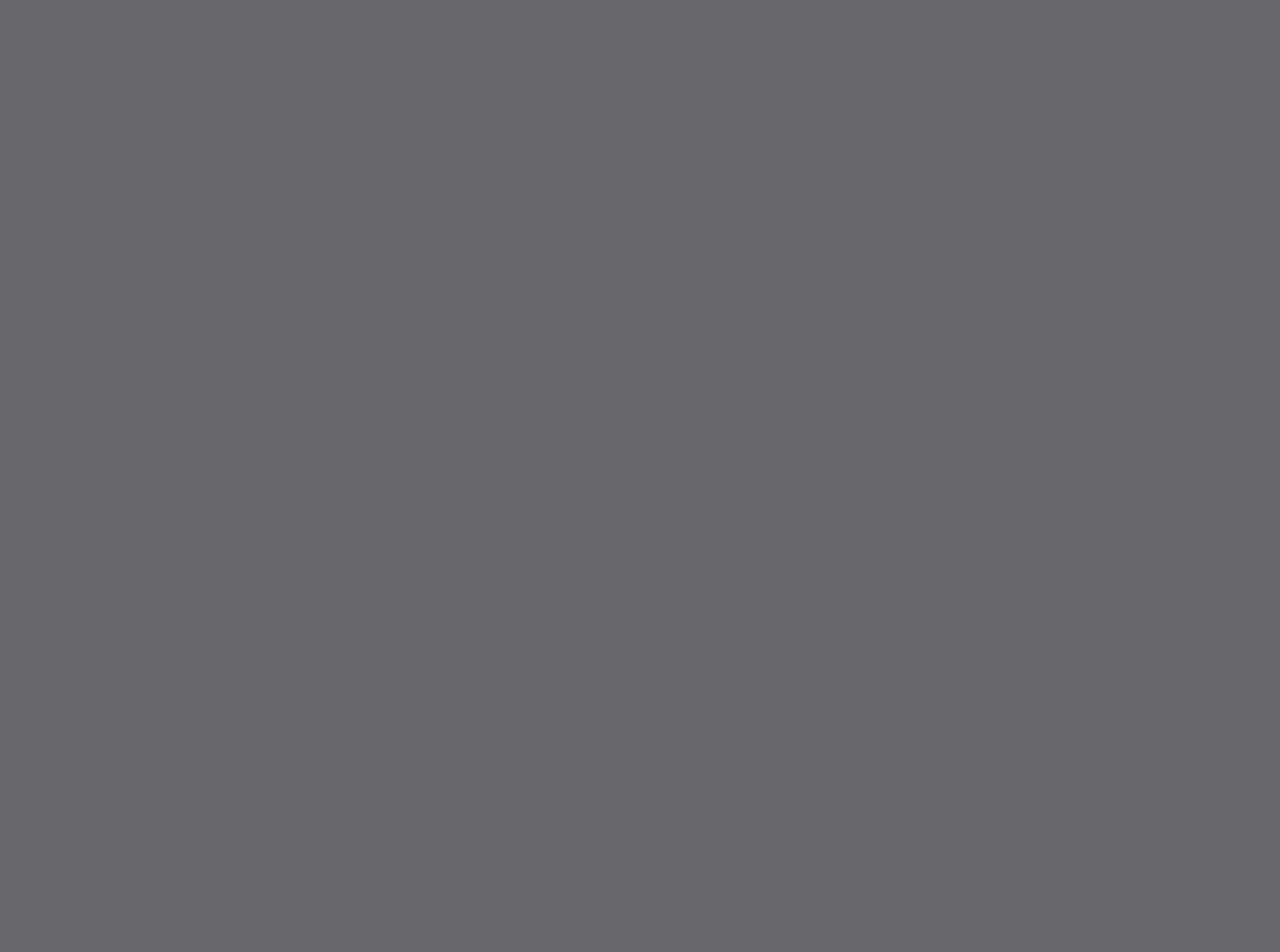
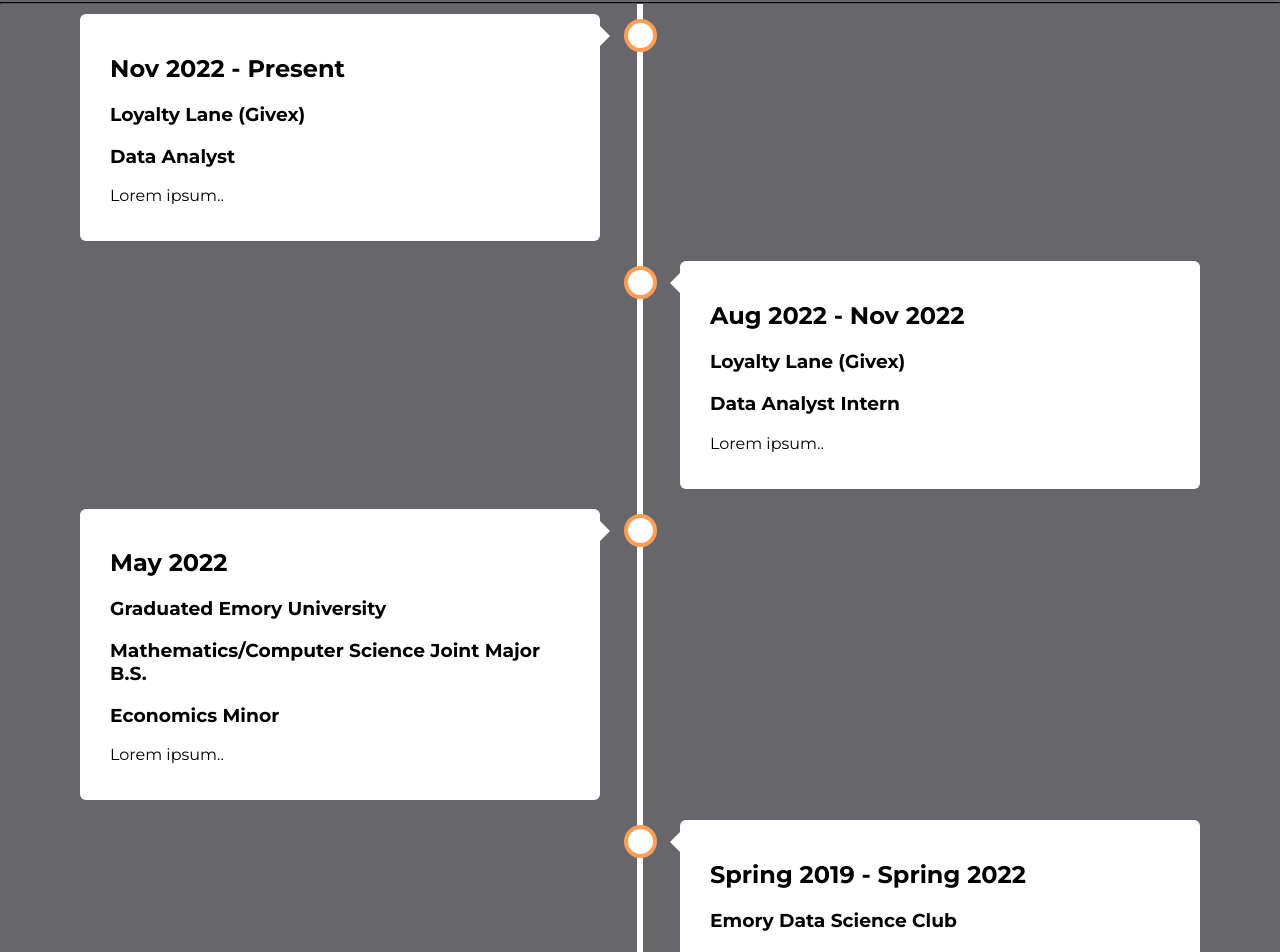
Before and after one commit to mattburke1999/Portfolio, a React (Vite) app: page / in a window 1280 px wide. Shown: the part 1655-2607 px from the top of the page. Before the commit the page ends 1657 px from the top, so only its background shows below. Built offline with nearby package versions, Linux system fonts and the light colour scheme.

Commit message:
Added experience page with timeline. Just an initial design for now, will need to update the styling a bit later and add descriptions to each experience.

```diff
--- a/index.html
+++ b/index.html
@@ -3,7 +3,7 @@
   <head>
     <meta charset="UTF-8" />
     <meta name="viewport" content="width=device-width, initial-scale=1.0" />
-    <title>React App</title>
+    <title>Matthew Burke - Portfolio</title>
     <link rel="preconnect" href="https://fonts.googleapis.com">
     <link rel="preconnect" href="https://fonts.gstatic.com" crossorigin>
     <link href="https://fonts.googleapis.com/css2?family=Montserrat:ital,wght@0,100..900;1,100..900&display=swap" rel="stylesheet">
--- /dev/null
+++ b/src/Experience/Experience.jsx
@@ -0,0 +1,52 @@
+import styles from './Experience.module.css'
+
+
+function ExperienceItem({ itemContent, side }) {
+    return (
+        <div className={`${styles.container} ${styles[side]}`}>
+            <div className={styles.content}>
+                {itemContent}
+            </div>
+        </div>
+    );
+}
+
+export default function Experience({expRef}) {
+    return (
+        <div className={styles.timeline} ref={expRef}>
+            <ExperienceItem itemContent={
+                <>
+                    <h2>Nov 2022 - Present</h2>
+                    <h3>Loyalty Lane (Givex)</h3>
+                    <h3>Data Analyst</h3>
+                    <p>Lorem ipsum..</p>
+                </>
+            } side='left' />
+            <ExperienceItem itemContent={
+                <>
+                    <h2>Aug 2022 - Nov 2022</h2>
+                    <h3>Loyalty Lane (Givex)</h3>
+                    <h3>Data Analyst Intern</h3>
+                    <p>Lorem ipsum..</p>
+                </>
+            } side='right' />
+
+            <ExperienceItem itemContent={
+                <>
+                    <h2>May 2022</h2>
+                    <h3>Graduated Emory University</h3>
+                    <h3>Mathematics/Computer Science Joint Major B.S.</h3>
+                    <h3>Economics Minor</h3>
+                    <p>Lorem ipsum..</p>
+                </>
+            } side='left' />
+            <ExperienceItem itemContent={
+                <>
+                    <h2>Spring 2019 - Spring 2022</h2>
+                    <h3>Emory Data Science Club</h3>
+
+                </>
+            } side='right' />
+        </div>
+    );
+}
--- /dev/null
+++ b/src/Experience/Experience.module.css
@@ -0,0 +1,136 @@
+* {
+    box-sizing: border-box;
+  }
+
+  /* Set a background color */
+  body {
+    background-color: #474e5d;
+    font-family: Helvetica, sans-serif;
+  }
+
+  /* The actual timeline (the vertical ruler) */
+  .timeline {
+    position: relative;
+    max-width: 1200px;
+    margin: 0 auto;
+  }
+
+  /* The actual timeline (the vertical ruler) */
+  .timeline::after {
+    content: '';
+    position: absolute;
+    width: 6px;
+    background-color: white;
+    top: 0;
+    bottom: 0;
+    left: 50%;
+    margin-left: -3px;
+  }
+
+  /* Container around content */
+  .container {
+    padding: 10px 40px;
+    position: relative;
+    background-color: inherit;
+    width: 50%;
+  }
+
+  /* The circles on the timeline */
+  .container::after {
+    content: '';
+    position: absolute;
+    width: 25px;
+    height: 25px;
+    right: -17px;
+    background-color: white;
+    border: 4px solid #FF9F55;
+    top: 15px;
+    border-radius: 50%;
+    z-index: 1;
+  }
+
+  /* Place the container to the left */
+  .left {
+    left: 0;
+  }
+
+  /* Place the container to the right */
+  .right {
+    left: 50%;
+  }
+
+  /* Add arrows to the left container (pointing right) */
+  .left::before {
+    content: " ";
+    height: 0;
+    position: absolute;
+    top: 22px;
+    width: 0;
+    z-index: 1;
+    right: 30px;
+    border: medium solid white;
+    border-width: 10px 0 10px 10px;
+    border-color: transparent transparent transparent white;
+  }
+
+  /* Add arrows to the right container (pointing left) */
+  .right::before {
+    content: " ";
+    height: 0;
+    position: absolute;
+    top: 22px;
+    width: 0;
+    z-index: 1;
+    left: 30px;
+    border: medium solid white;
+    border-width: 10px 10px 10px 0;
+    border-color: transparent white transparent transparent;
+  }
+
+  /* Fix the circle for containers on the right side */
+  .right::after {
+    left: -16px;
+  }
+
+  /* The actual content */
+  .content {
+    padding: 20px 30px;
+    background-color: white;
+    position: relative;
+    border-radius: 6px;
+  }
+
+  /* Media queries - Responsive timeline on screens less than 600px wide */
+  @media screen and (max-width: 600px) {
+
+    /* Place the timelime to the left */
+    .timeline::after {
+      left: 31px;
+    }
+
+    /* Full-width containers */
+    .container {
+      width: 100%;
+      padding-left: 70px;
+      padding-right: 25px;
+    }
+
+    /* Make sure that all arrows are pointing leftwards */
+    .container::before {
+      left: 60px;
+      border: medium solid white;
+      border-width: 10px 10px 10px 0;
+      border-color: transparent white transparent transparent;
+    }
+
+    /* Make sure all circles are at the same spot */
+    .left::after,
+    .right::after {
+      left: 15px;
+    }
+
+    /* Make all right containers behave like the left ones */
+    .right {
+      left: 0%;
+    }
+  }
--- a/src/HomePage/Hello.jsx
+++ b/src/HomePage/Hello.jsx
@@ -7,7 +7,8 @@
     <>
     <div className={styles.hello} ref={homeRef}>
      <h1 className={styles.name}> Hello, I'm <span className={styles.highlight}>Matthew</span>.</h1>
-     <h1 className={styles.description}> I'm a <span className={styles.highlight}>full-stack web developer</span> with a focus in <span className={styles.highlight}>data</span>.</h1>
+     <h1 className={styles.description}> I'm a <span className={styles.highlight}>full-stack web developer</span> with a focus </h1>
+     <h1 className={styles.description}>in <span className={styles.highlight}>big-data applications</span>.</h1>
     </div>
 </>
   );
--- a/src/HomePage/Hello.module.css
+++ b/src/HomePage/Hello.module.css
@@ -19,7 +19,7 @@
 }
 
 .highlight {
-    color: #bb0404;
+    color: #0484bb;
 }
 
 @keyframes fadeIn {
--- a/src/NavBar/NavBar.jsx
+++ b/src/NavBar/NavBar.jsx
@@ -1,11 +1,11 @@
 import styles from './NavBar.module.css'
 
-export default function NavBar({homeRef, stackRef, scrollToSection}) {
+export default function NavBar({homeRef, stackRef, expRef, scrollToSection}) {
     return (
         <nav className={styles.navbar}>
             <button className={styles.link} onClick={() => scrollToSection(homeRef)}>Home</button>
             <button className={styles.link} onClick={() => scrollToSection(stackRef)}>Tech Stack</button>
-            <button className={styles.link} >Work History</button>
+            <button className={styles.link} onClick={() => scrollToSection(expRef)}>Experience</button>
             <button className={styles.link} >Projects</button>
         </nav>
     );
--- a/src/NavBar/NavBar.module.css
+++ b/src/NavBar/NavBar.module.css
@@ -5,7 +5,7 @@
     height: 55px;
     position: sticky;
     top: 0;
-    z-index: 100;
+    z-index: 9999;
     box-shadow: black 0px 0px 20px;
 }
 .link {
--- a/src/Stack/Stack.module.css
+++ b/src/Stack/Stack.module.css
@@ -44,7 +44,7 @@
 }
 .description {
     margin: 0;
-    font-size: 1.05rem;
+    font-size: .95rem;
     text-align: center;
     margin-bottom: 0.67vh;
     color: black;
@@ -62,13 +62,10 @@
     align-items: center;
     justify-content: center;
     height: 100vh;
-    /* background-image: url('/background.jpg');
-    background-size: cover; */
-    /* background-color: rgb(75, 73, 73); */
 }
 .modalBackground {
     position: absolute;
-    top: 106vh;
+    top: 110vh;
     left: 0;
     width: 100%;
     height: 100%;
--- a/src/main.jsx
+++ b/src/main.jsx
@@ -3,6 +3,7 @@
 import HelloPage from './HomePage/Hello.jsx'
 import NavBar from './NavBar/NavBar.jsx'
 import Stack from './Stack/Stack.jsx'
+import Experience from './Experience/Experience.jsx'
 // import './main.css'
 import { useRef } from 'react';
 import styles from './main.module.css';
@@ -17,7 +18,7 @@
 function App() {
     const homeRef = useRef(null);
     const stackRef = useRef(null);
-    // const WorkRef = useRef(null);
+    const expRef = useRef(null);
     // const ProjectsRef = useRef(null);
 
     const scrollToSection = (sectionRef) => {
@@ -28,10 +29,12 @@
     };
     return (
         <>
-            <NavBar scrollToSection={scrollToSection} homeRef={homeRef} stackRef={stackRef}/>
+            <NavBar scrollToSection={scrollToSection} homeRef={homeRef} stackRef={stackRef} expRef={expRef}/>
             <HelloPage homeRef={homeRef}/>
             <hr className={styles.pageBreak}/>
             <Stack stackRef={stackRef}/>
+            <hr className={styles.pageBreak}/>
+            <Experience expRef={expRef}/>
         </>
     );
 }
```
Also changed, not shown: src/Work/Work.jsx (deleted).
